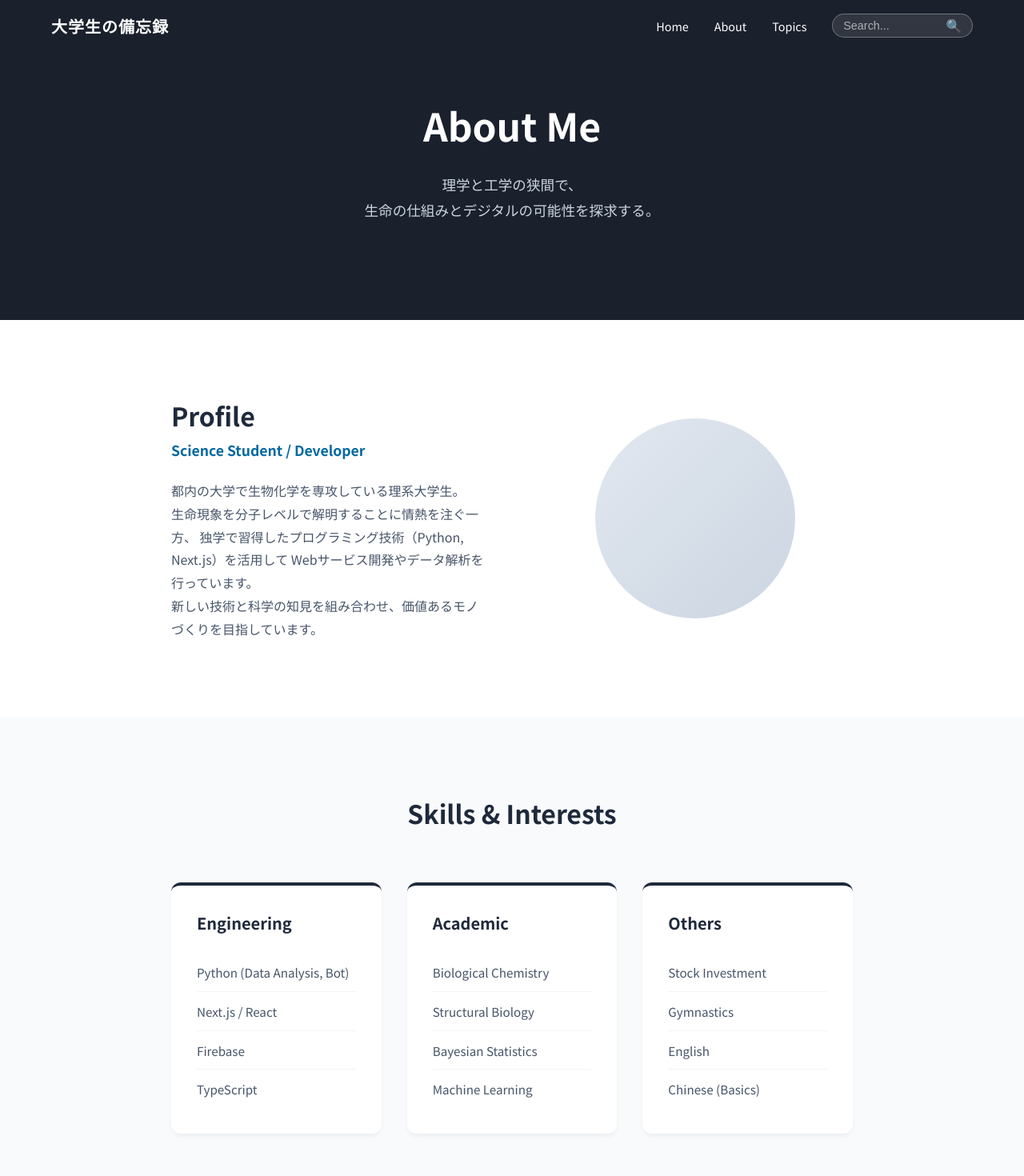
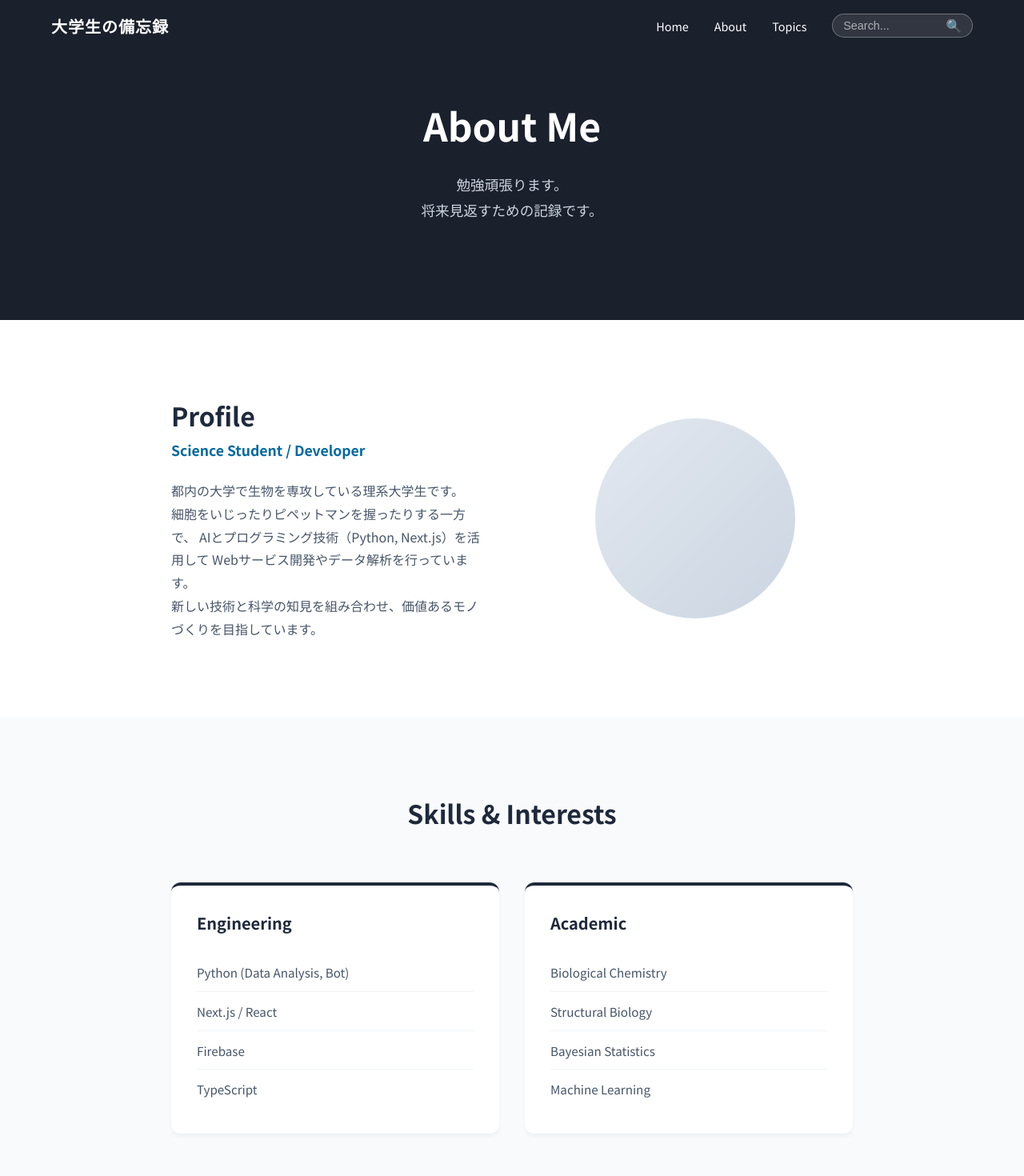
Before and after one commit to Chienkasu/my-study-log, a Next.js app: page /about in a window 1280 px wide. Shown: the top 1470 px of the page at 80% size. Built offline with nearby package versions, Linux system fonts and the light colour scheme.

Commit message:
about修正

```diff
--- a/src/app/about/page.js
+++ b/src/app/about/page.js
@@ -14,8 +14,8 @@ export default function AboutPage() {
         <div className={styles.heroContent}>
           <h1 className={styles.title}>About Me</h1>
           <p className={styles.subtitle}>
-            理学と工学の狭間で、<br />
-            生命の仕組みとデジタルの可能性を探求する。
+            勉強頑張ります。<br />
+            将来見返すための記録です。
           </p>
         </div>
       </section>
@@ -29,9 +29,9 @@ export default function AboutPage() {
               <h2 className={styles.sectionTitle}>Profile</h2>
               <p className={styles.role}>Science Student / Developer</p>
               <p className={styles.bio}>
-                都内の大学で生物化学を専攻している理系大学生。<br />
-                生命現象を分子レベルで解明することに情熱を注ぐ一方、
-                独学で習得したプログラミング技術（Python, Next.js）を活用して
+                都内の大学で生物を専攻している理系大学生です。<br />
+                細胞をいじったりピペットマンを握ったりする一方で、
+                AIとプログラミング技術（Python, Next.js）を活用して
                 Webサービス開発やデータ解析を行っています。<br />
                 新しい技術と科学の知見を組み合わせ、価値あるモノづくりを目指しています。
               </p>
@@ -71,17 +71,6 @@ export default function AboutPage() {
                 <li>Machine Learning</li>
               </ul>
             </div>
-
-             {/* Other Skills (個人情報になりそうな具体的な部活名などは伏せる) */}
-             <div className={styles.skillCard}>
-              <h3>Others</h3>
-              <ul className={styles.skillList}>
-                <li>Stock Investment</li>
-                <li>Gymnastics</li>
-                <li>English</li>
-                <li>Chinese (Basics)</li>
-              </ul>
-            </div>
           </div>
         </div>
       </section>
@@ -102,7 +91,7 @@ export default function AboutPage() {
               <span className={styles.year}>2025 - Present</span>
               <div className={styles.timelineContent}>
                 <h3>Personal Development</h3>
-                <p>学習支援Webサービスの開発・運営</p>
+                <p>学習支援Webサービスの開発</p>
               </div>
             </div>
              <div className={styles.timelineItem}>
@@ -122,7 +111,7 @@ export default function AboutPage() {
           <h2>Get in Touch</h2>
           <p>お問い合わせはこちらから</p>
           {/* メールアドレスも公開用(info@など)があればそれにする、なければフォームへのリンク等 */}
-          <Link href="mailto:your-email@example.com" className={styles.button}>
+          <Link href="mailto:tintack22@gmail.com" className={styles.button}>
             Contact
           </Link>
         </div>
```
